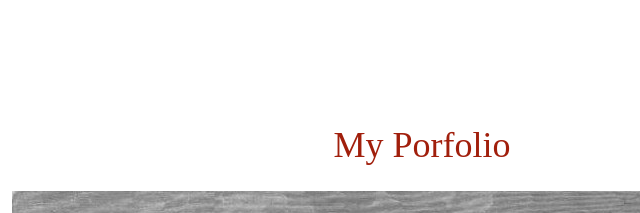
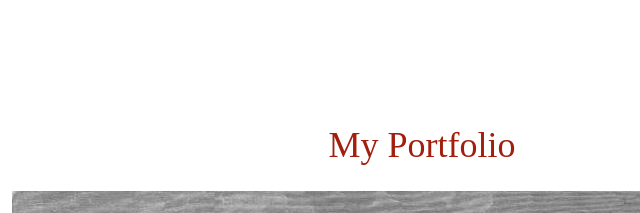
Before and after one commit to jashcny/jashcny.github.io, a plain HTML site: page index.html in a window 1280 px wide. Shown: the part 2461-2674 px from the top of the page, 218-858 px from the left. Drawn offline with nearby package versions, Linux system fonts and the light colour scheme; a script that the page names is missing; a web font is replaced by a local one.

Commit message:
Update Typo

```diff
--- a/index.html
+++ b/index.html
@@ -31,7 +31,7 @@
             <ul>
                 <li><a href="index.html">home</a></li>
                 <li><a href="resume.html">resume</a></li>
-                <li><a href="porfolio.html">porfolio</a></li>
+                <li><a href="porfolio.html">portfolio</a></li>
 
             </ul>
         </nav>
@@ -120,7 +120,7 @@
     </div>
     <h1 class="sec03"></h1>
 
-    <h1 class='collection'>My Porfolio<h1>
+    <h1 class='collection'>My Portfolio<h1>
       <div id="galleria">
            <img   src="img/porfolio1.jpg" data-link="http://www.hanhuang.me/Chinese-Americans"></img>
             <h2>The Immigrant story of Chinese Americans</h2>
```
Also changed, not shown: beef.html (+1 -1 lines), cancer.html (+1 -1 lines), resume.html (+1 -1 lines).
